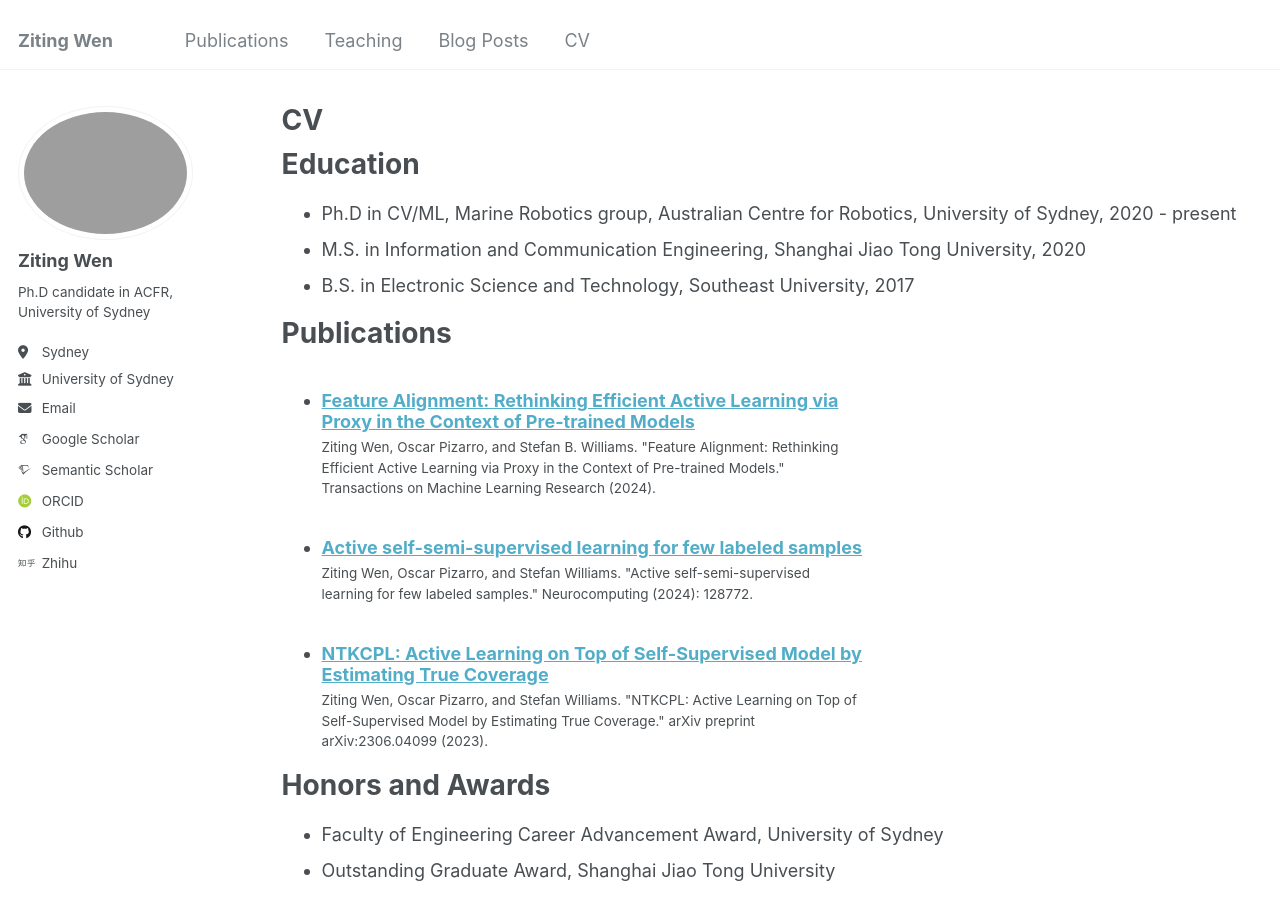
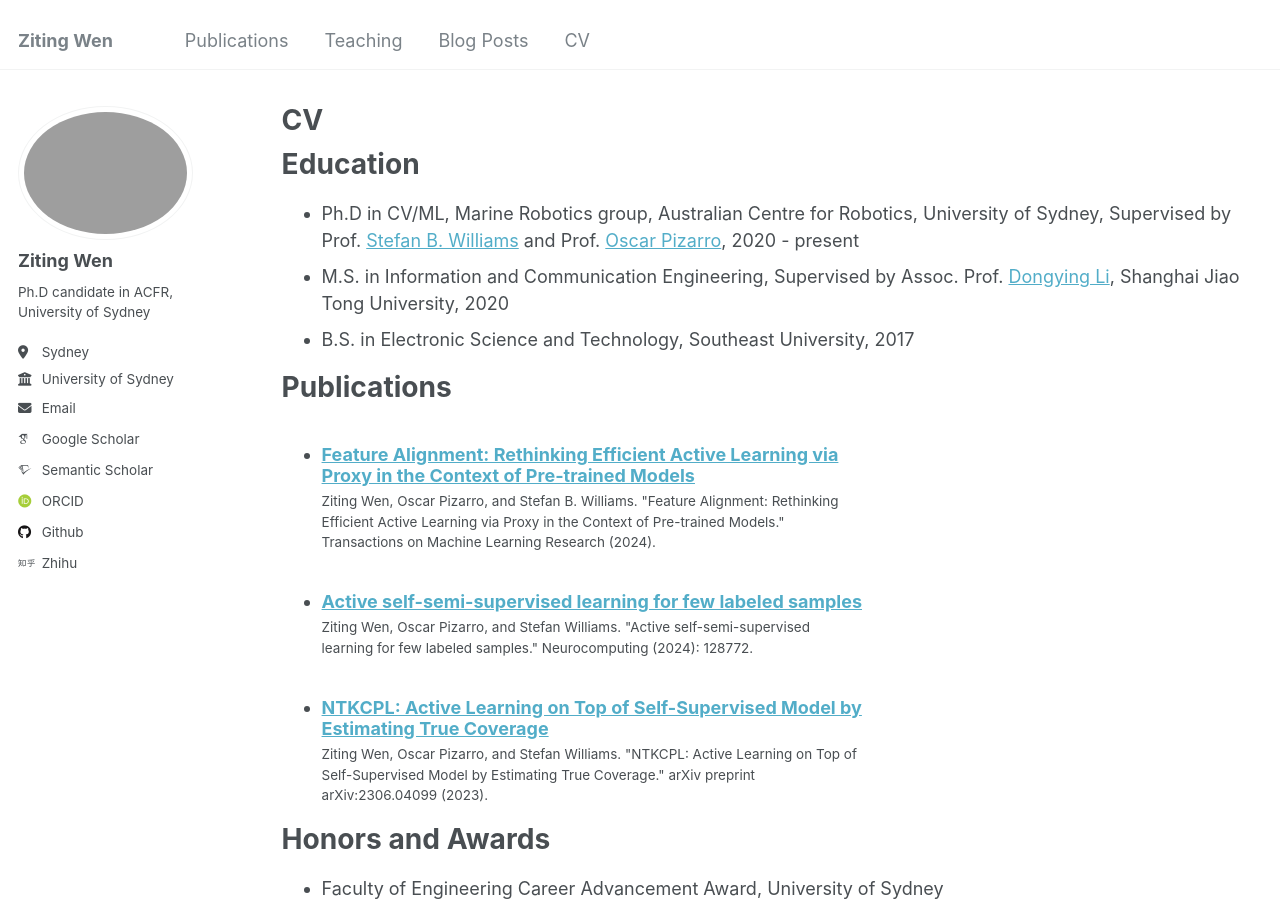
Before and after one commit to ZiTingW/ZiTingW.github.io, a Jekyll site: the page built from _pages/cv.md, in a window 1280 px wide and 900 px high. Built offline with Jekyll 4.4.1, drawn with Linux system fonts in a browser that asks for light colours; some web fonts are replaced.

Commit message:
Update cv.md

```diff
--- a/_pages/cv.md
+++ b/_pages/cv.md
@@ -11,8 +11,8 @@ redirect_from:
 
 Education
 ======
-* Ph.D in CV/ML, Marine Robotics group, Australian Centre for Robotics, University of Sydney, 2020 - present
-* M.S. in Information and Communication Engineering, Shanghai Jiao Tong University, 2020
+* Ph.D in CV/ML, Marine Robotics group, Australian Centre for Robotics, University of Sydney, Supervised by Prof. [Stefan B. Williams]([https://example.com/profx](https://www.sydney.edu.au/engineering/about/our-people/academic-staff/stefan-williams.html)) and Prof. [Oscar Pizarro](https://www.ntnu.edu/employees/oscar.pizarro), 2020 - present
+* M.S. in Information and Communication Engineering, Supervised by Assoc. Prof. [Dongying Li](https://isn.sjtu.edu.cn/web/personal-page/5e12d01e00e1ce304c14deb3), Shanghai Jiao Tong University, 2020
 * B.S. in Electronic Science and Technology, Southeast University, 2017
 
 
```
